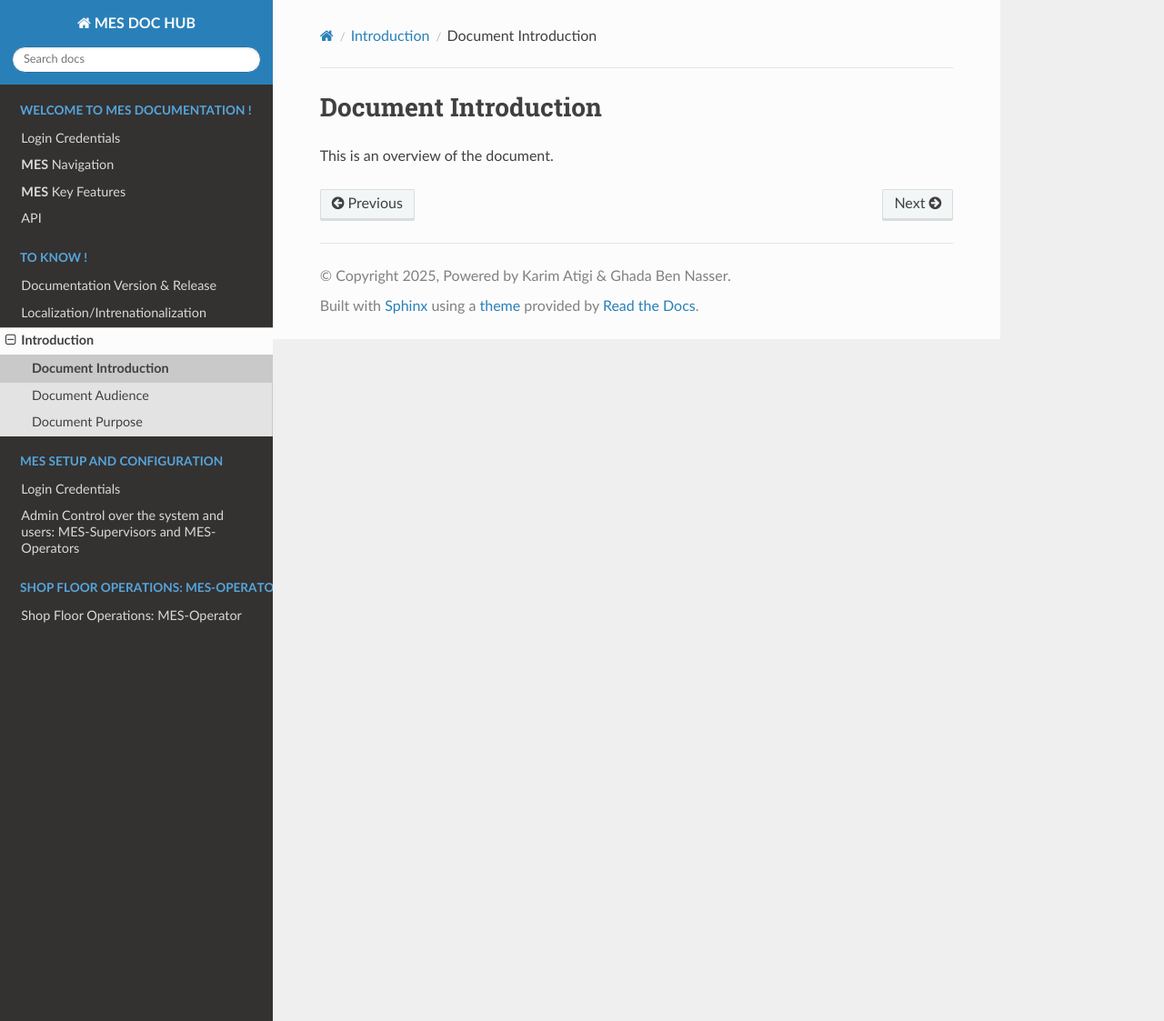
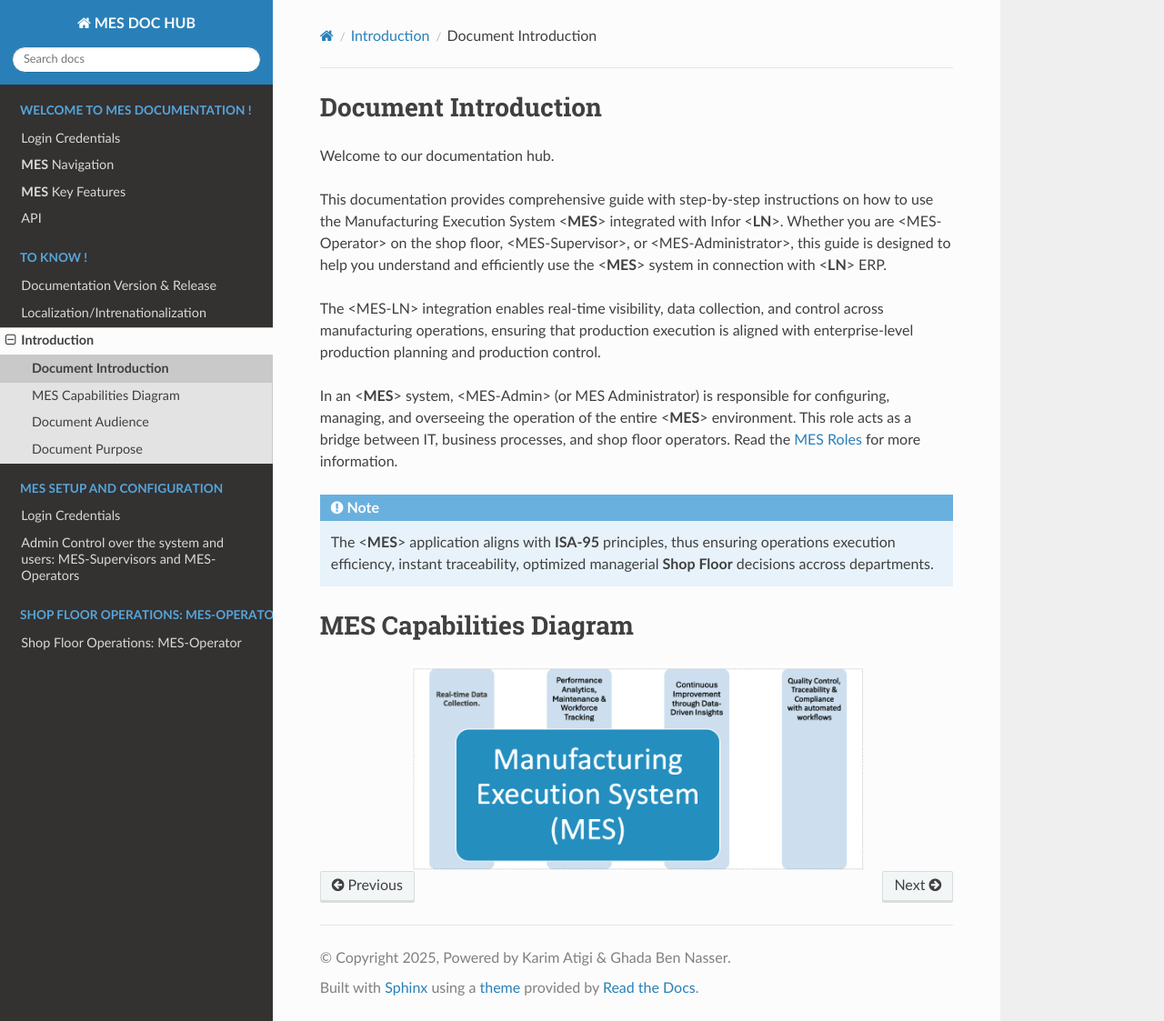
Before and after one commit to ghadiben0/-rtd-tutorial-ghadi2, a Sphinx documentation site: the page built from docs/source/doc_intro.rst, in a window 1280 px wide and 1123 px high. Shown: the whole window at 91% size. Built offline with Sphinx 7.4.7 and the Read the Docs theme 3.1.0, drawn with Linux system fonts in a browser that asks for light colours.

Commit message:
Update doc_intro.rst

```diff
--- a/docs/source/doc_intro.rst
+++ b/docs/source/doc_intro.rst
@@ -1,4 +1,23 @@
 Document Introduction
 =====================
 
-This is an overview of the document.
+Welcome to our documentation hub.
+
+This documentation provides comprehensive guide with step-by-step instructions on how to use the Manufacturing Execution System <**MES**> integrated with Infor <**LN**>. Whether you are <MES-Operator> on the shop floor, <MES-Supervisor>, or <MES-Administrator>, this guide is designed to help you understand and efficiently use the <**MES**> system in connection with <**LN**> ERP.
+
+The <MES-LN> integration enables real-time visibility, data collection, and control across manufacturing operations, ensuring that production execution is aligned with enterprise-level production planning and production control.
+
+In an <**MES**> system, <MES-Admin> (or MES Administrator) is responsible for configuring, managing, and overseeing the operation of the entire <**MES**> environment. This role acts as a bridge between IT, business processes, and shop floor operators.
+Read the :doc:`MES Roles <roles>` for more information.
+
+.. note::
+
+   The <**MES**> application aligns with **ISA-95** principles, thus ensuring operations execution efficiency, instant traceability, optimized managerial **Shop Floor** decisions accross departments.
+
+MES Capabilities Diagram
+=========================
+
+.. image:: _static/MES_Capabilities.png
+   :alt: MES Capabilities Diagram
+   :width: 500px
+   :align: center
```
